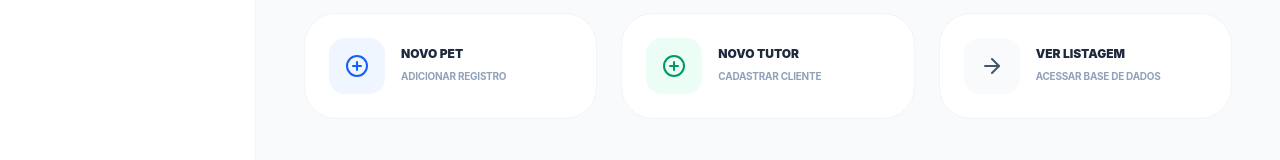
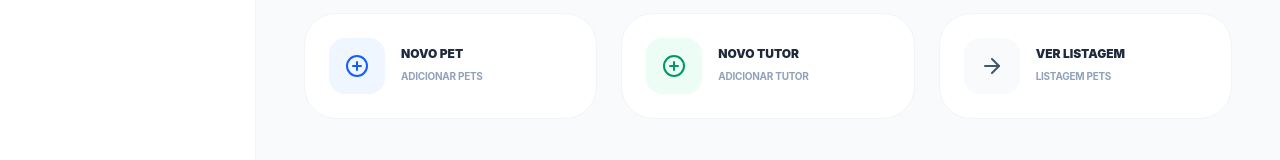
Before and after one commit to aidanolima/aidanodasilvalima784722, a React (Vite) app: page /dashboard in a window 1280 px wide. Shown: the part 450-610 px from the top of the page. Built offline with nearby package versions, Linux system fonts and the light colour scheme; no server answers; sample sign-in values are in the browser's storage.

Commit message:
feat: ajuste na implementação do dashboard

```diff
--- a/src/pages/Dashboard.tsx
+++ b/src/pages/Dashboard.tsx
@@ -126,7 +126,7 @@ export function Dashboard() {
             </div>
             <div>
               <span className="block font-black text-slate-800 uppercase text-xs">Novo Pet</span>
-              <span className="text-[10px] text-slate-400 font-bold uppercase tracking-tight">Adicionar registro</span>
+              <span className="text-[10px] text-slate-400 font-bold uppercase tracking-tight">Adicionar Pets</span>
             </div>
           </button>
 
@@ -139,7 +139,7 @@ export function Dashboard() {
             </div>
             <div>
               <span className="block font-black text-slate-800 uppercase text-xs">Novo Tutor</span>
-              <span className="text-[10px] text-slate-400 font-bold uppercase tracking-tight">Cadastrar cliente</span>
+              <span className="text-[10px] text-slate-400 font-bold uppercase tracking-tight">Adicionar Tutor</span>
             </div>
           </button>
 
@@ -152,7 +152,7 @@ export function Dashboard() {
             </div>
             <div>
               <span className="block font-black text-slate-800 uppercase text-xs">Ver Listagem</span>
-              <span className="text-[10px] text-slate-400 font-bold uppercase tracking-tight">Acessar base de dados</span>
+              <span className="text-[10px] text-slate-400 font-bold uppercase tracking-tight">Listagem PETs</span>
             </div>
           </button>
         </div>
```
